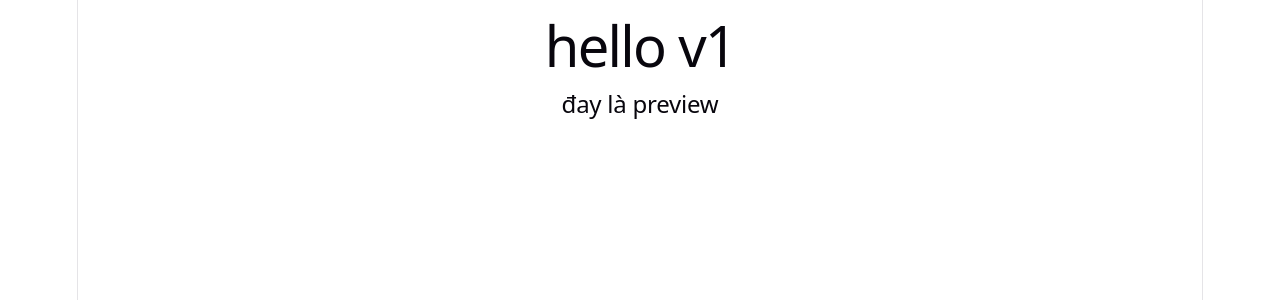
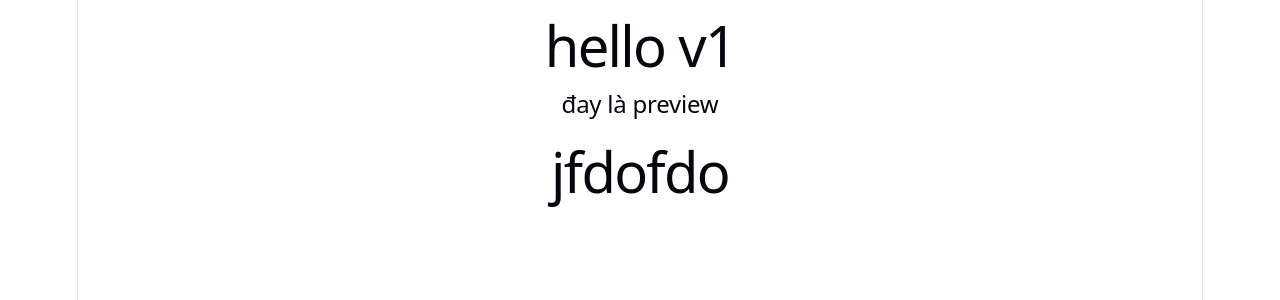
Before and after one commit to hoangbbcg-cell/frontend-build-deploy, a React (Vite) app: page / in a window 1280 px wide. Shown: the top 300 px of the page. Built offline with nearby package versions, Linux system fonts and the light colour scheme.

Commit message:
update preview test

```diff
--- a/src/App.tsx
+++ b/src/App.tsx
@@ -3,6 +3,7 @@ function App(){
 
   <h1>hello v1</h1>
   <h2>đay là preview</h2>
+  <h1>jfdofdo</h1>
 
   </>
 }
```
